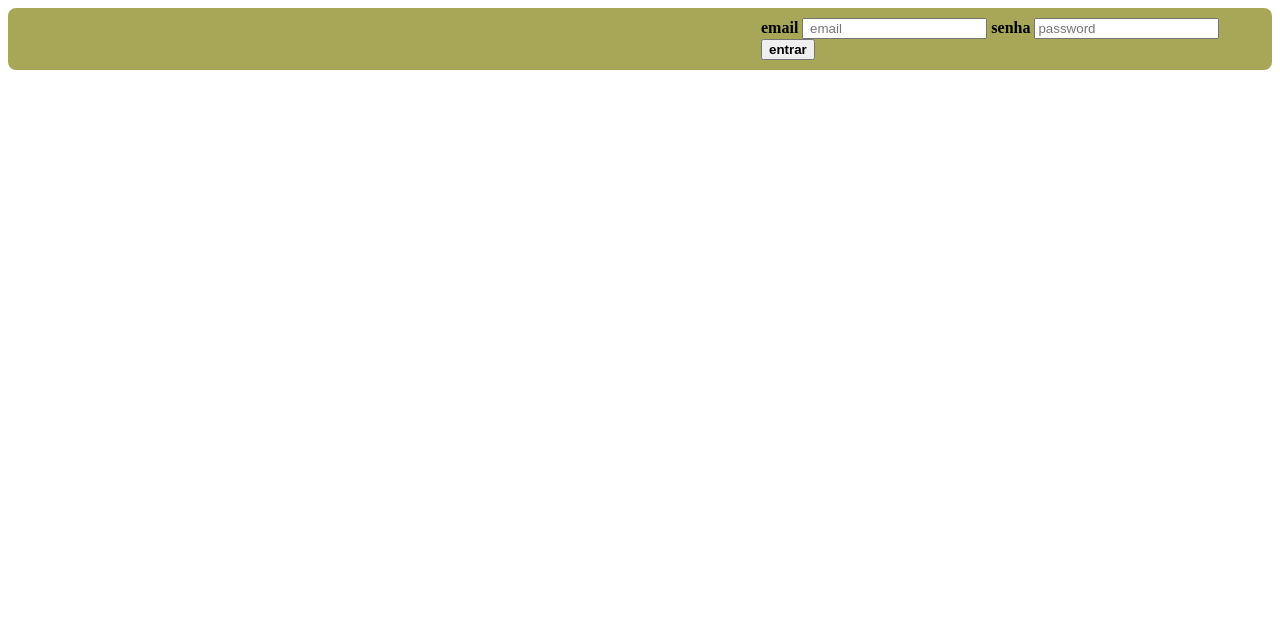
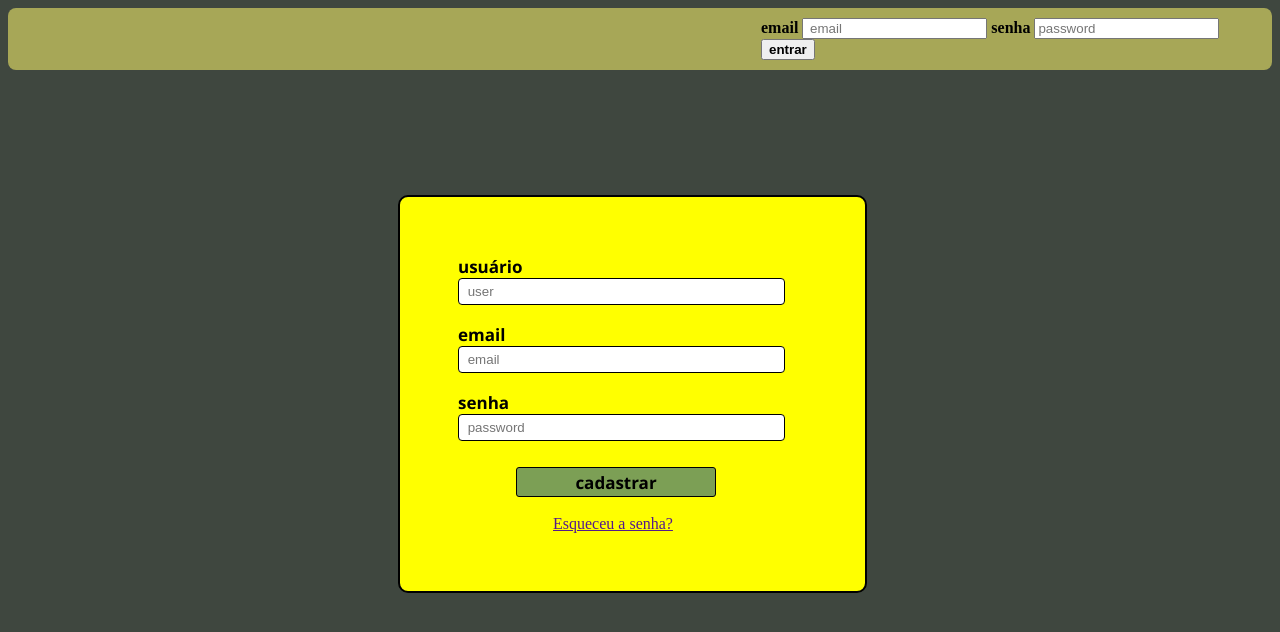
Before and after one commit to M4TH3US17/authentication_screen, a plain HTML site: page index.html in a window 1280 px wide. Drawn offline with Linux system fonts and the light colour scheme.

Commit message:
Form Cadaster

```diff
--- a/index.html
+++ b/index.html
@@ -14,9 +14,25 @@
             <input type="text" method="get" placeholder=" email">
 
             <label for="password"><strong>senha</strong></label>
-            <input type="password " method="get" placeholder="password">
+            <input type="password" method="get" placeholder="password">
 
             <button type="submit"><strong>entrar</strong></button>
+        </form>
+    </div>
+
+    <div id="div_centro">
+        <form id="form_cadastro">
+            <label class="lbl_form1" for="name"><strong>usuário</strong></label>
+            <input class="input_form1" type="text" placeholder=" user" method="post"><br><br>
+
+            <label class="lbl_form1" for="email"><strong>email</strong></label>
+            <input class="input_form1" type="text" placeholder=" email" method="post"><br><br>
+
+            <label class="lbl_form1" for="password"><strong>senha</strong></label>
+            <input class="input_form1" type="password" placeholder=" password" method="post"><br><br>
+
+            <button id="btn_cadastro" type="submit"><strong>cadastrar</strong></button><br><br>
+            <a style="margin-left: 95px;" href="">Esqueceu a senha?</a>
         </form>
     </div>
 </body>
--- a/style.css
+++ b/style.css
@@ -1,4 +1,4 @@
-/* CSS do formulário de login*/
+    /* CSS do formulário de login */
 
     #div_topo {
         background-color: rgb(167, 167, 87);
@@ -9,3 +9,55 @@
         margin-left: 743px;
         padding: 10px;
     }
+    /* CSS do formulário de cadastro */
+
+    #div_centro {
+        background-color: yellow;
+        border-radius: 10px;
+        border-width: 2px;
+        border-style: solid;
+        border-color: black;
+        margin-top: 125px;
+        margin-left: 390px;
+        margin-right: 405px;
+        padding: 20px;
+    }
+
+    #form_cadastro {
+        padding: 38px;
+    }
+
+    .lbl_form1 {
+        margin-right: 10px;
+        height: 30px;
+        font-size: 17px;
+        font-family: 'Segoe UI', Tahoma, Geneva, Verdana, sans-serif;
+    }
+
+    .input_form1 {
+        padding: 5px;
+        width: 315px;
+        border-radius: 4px;
+        border-width: 1px;
+        border-style: solid;
+        border-color: black;
+    }
+
+    #btn_cadastro {
+        background-color: rgba(69, 119, 121, 0.7);
+        font-family: 'Segoe UI', Tahoma, Geneva, Verdana, sans-serif;
+        font-size: 17px;
+        margin-top: 8px;
+        margin-left: 58px;
+        border-width: 1px;
+        border-style: solid;
+        border-radius: 3px;
+        border-color: black;
+        height: 30px;
+        width: 200px;
+    }
+    /* fundo da tela */
+
+    body {
+        background-color: rgb(63, 71, 63);
+    }
```
Lines whose indentation alone changed are shown as unchanged.
